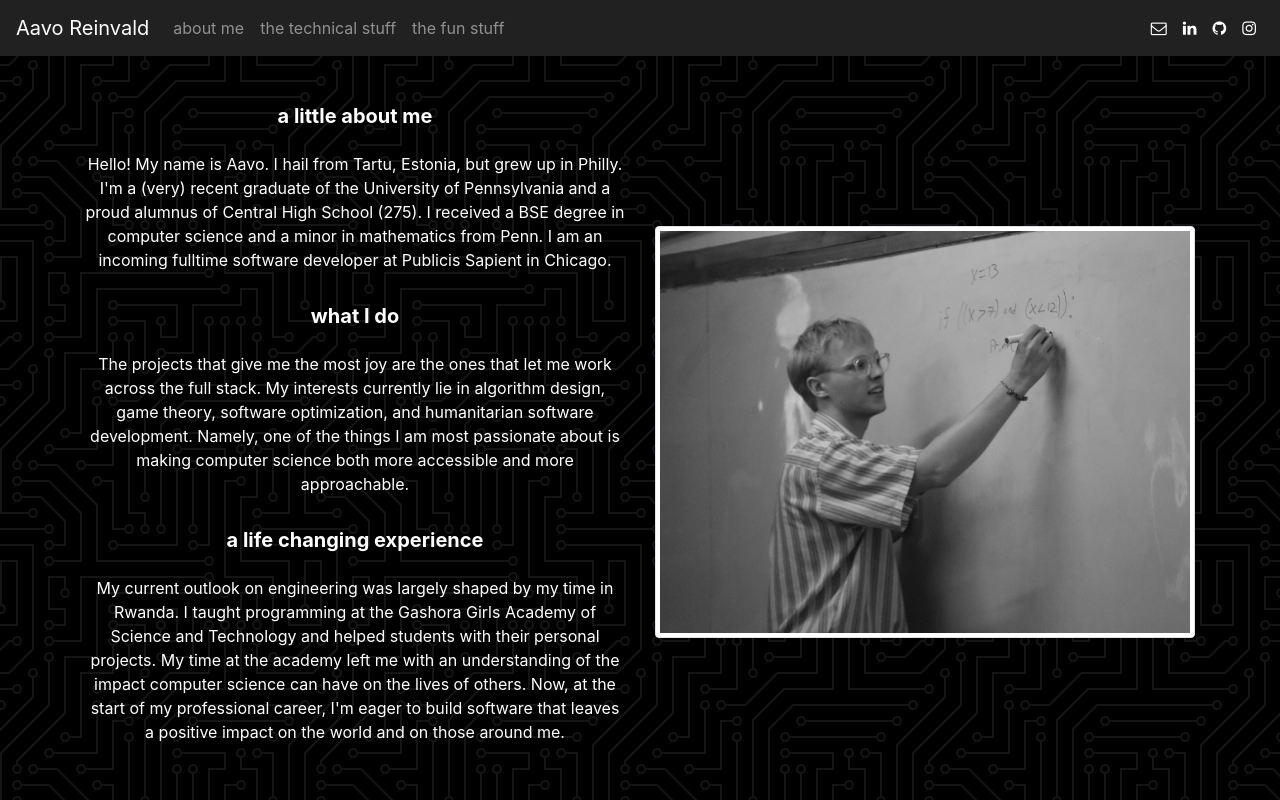
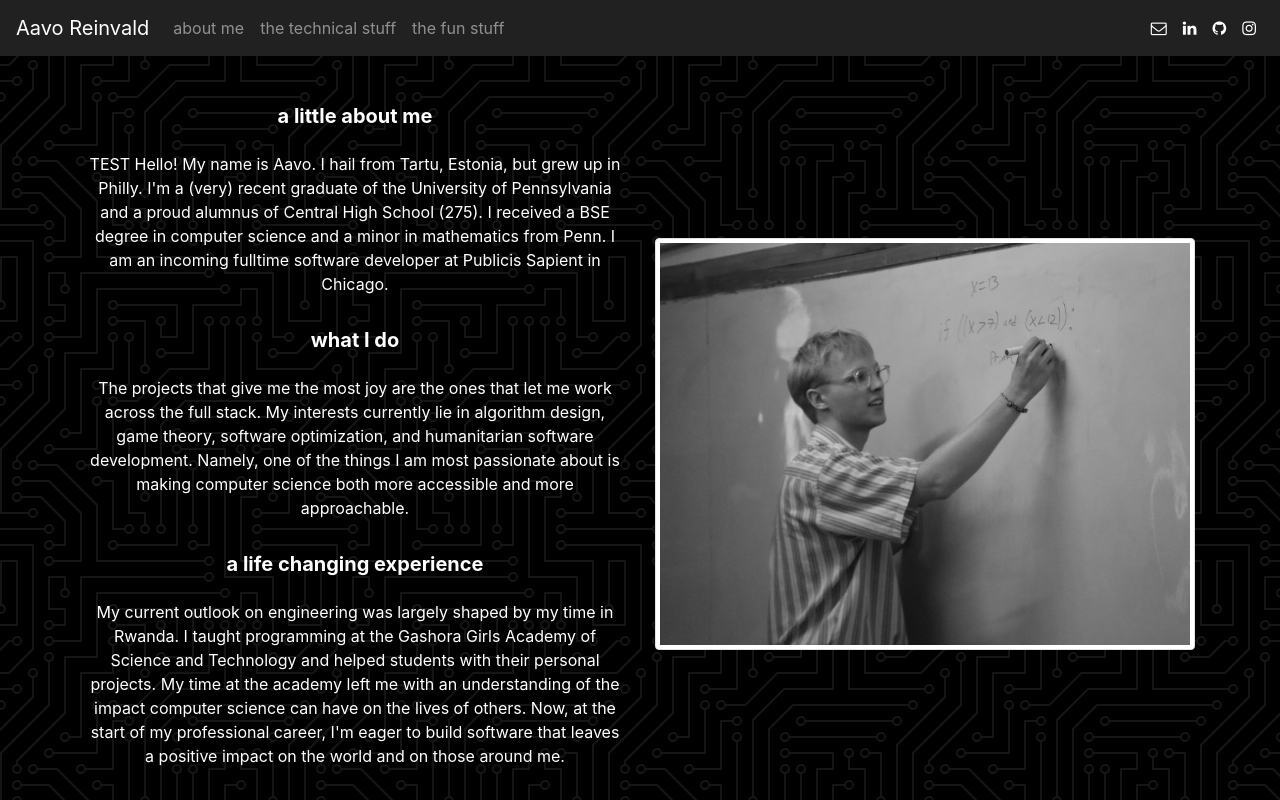
Before and after one commit to reinvald/react-gh-pages, a React (Create React App) app: page / in a window 1280 px wide. Built offline with nearby package versions, Linux system fonts and the light colour scheme.

Commit message:
testing CNAME bug

```diff
--- a/src/About.js
+++ b/src/About.js
@@ -24,12 +24,12 @@ class About extends Component {
             <Col lg={true}>
               <h1 className="mt-5 header-text">a little about me</h1>
               <p className="pt-3 main-text">
-                Hello! My name is Aavo. I hail from Tartu, Estonia, but grew up
-                in Philly. I'm a (very) recent graduate of the University of
-                Pennsylvania and a proud alumnus of Central High School (275). I
-                received a BSE degree in computer science and a minor in
-                mathematics from Penn. I am an incoming fulltime software
-                developer at Publicis Sapient in Chicago.
+                TEST Hello! My name is Aavo. I hail from Tartu, Estonia, but
+                grew up in Philly. I'm a (very) recent graduate of the
+                University of Pennsylvania and a proud alumnus of Central High
+                School (275). I received a BSE degree in computer science and a
+                minor in mathematics from Penn. I am an incoming fulltime
+                software developer at Publicis Sapient in Chicago.
               </p>
               <h1 className="pt-3 header-text">what I do</h1>
               <p className="pt-3 main-text">
```
